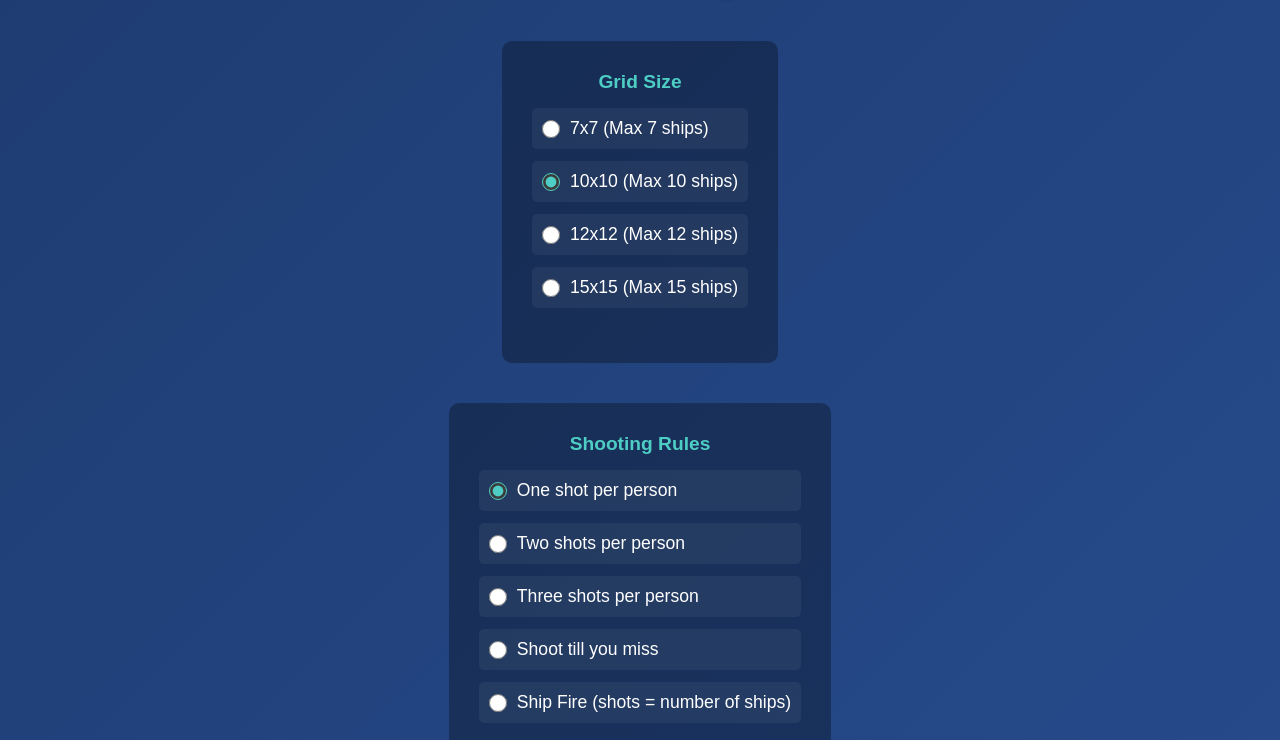
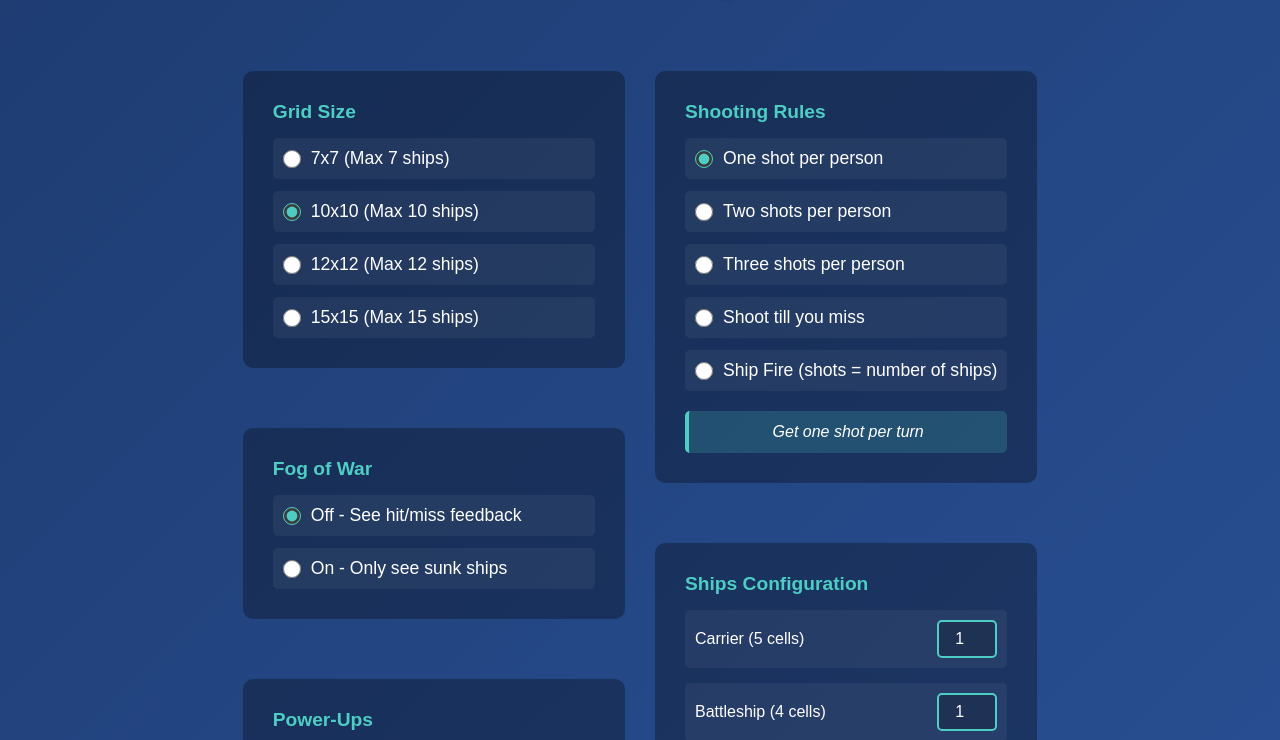
Before and after one commit to Frost-Levi/BattleShip, a plain HTML site: page Home.html in a window 1280 px wide. Both pictures are taken after a click on the button "SETTINGS". Shown: the part 60-800 px from the top of the page. Drawn offline with Linux system fonts and the light colour scheme.

Commit message:
Settingfs ui

```diff
--- a/Home.css
+++ b/Home.css
@@ -461,6 +461,11 @@ h3 {
         align-items: center;
     }
 
+    .settings-wrapper {
+        grid-template-columns: 1fr;
+        gap: 20px;
+    }
+
     h1 {
         font-size: 2.5rem;
     }
@@ -485,18 +490,41 @@ h3 {
     background-color: rgba(0, 0, 0, 0.3);
     padding: 30px;
     border-radius: 10px;
-    max-width: 500px;
     margin: 20px 0;
 }
 
+.settings-wrapper {
+    display: grid;
+    grid-template-columns: 1fr 1fr;
+    gap: 30px;
+    margin: 30px 0;
+    max-width: 1200px;
+    margin-left: auto;
+    margin-right: auto;
+}
+
+.settings-left,
+.settings-right {
+    display: flex;
+    flex-direction: column;
+    gap: 20px;
+}
+
+.settings-buttons {
+    display: flex;
+    justify-content: center;
+    gap: 15px;
+    margin-top: 30px;
+}
+
 .setting-group {
-    margin-bottom: 25px;
+    margin-bottom: 0;
 }
 
 .setting-group h3 {
     color: #4ecdc4;
     margin-bottom: 15px;
-    text-align: center;
+    text-align: left;
 }
 
 .option-group {
--- a/Home.html
+++ b/Home.html
@@ -17,6 +17,8 @@
     <!-- Settings Screen -->
     <div id="settings-screen" class="screen">
         <h2>Game Settings</h2>
+        <div class="settings-wrapper">
+            <div class="settings-left">
                 <div class="settings-container">
                     <div class="setting-group">
                         <h3>Grid Size</h3>
@@ -40,6 +42,41 @@
                         </div>
                     </div>
                 </div>
+
+                <div class="settings-container">
+                    <div class="setting-group">
+                        <h3>Fog of War</h3>
+                        <div class="option-group">
+                            <label>
+                                <input type="radio" name="fogOfWar" value="off" checked>
+                                <span>Off - See hit/miss feedback</span>
+                            </label>
+                            <label>
+                                <input type="radio" name="fogOfWar" value="on">
+                                <span>On - Only see sunk ships</span>
+                            </label>
+                        </div>
+                    </div>
+                </div>
+
+                <div class="settings-container">
+                    <div class="setting-group">
+                        <h3>Power-Ups</h3>
+                        <div class="option-group">
+                            <label>
+                                <input type="radio" name="powerUps" value="off" checked>
+                                <span>Off - No power-ups</span>
+                            </label>
+                            <label>
+                                <input type="radio" name="powerUps" value="on">
+                                <span>On - Enable power-ups</span>
+                            </label>
+                        </div>
+                    </div>
+                </div>
+            </div>
+
+            <div class="settings-right">
                 <div class="settings-container">
                     <div class="setting-group">
                         <h3>Shooting Rules</h3>
@@ -65,42 +102,13 @@
                                 <span>Ship Fire (shots = number of ships)</span>
                             </label>
                         </div>
-            </div>
                         <p id="rule-description" class="rule-description">Get one shot per turn</p>
                     </div>
+                </div>
+
                 <div class="settings-container">
                     <div class="setting-group">
-                <h3>Fog of War</h3>
-                <div class="option-group">
-                    <label>
-                        <input type="radio" name="fogOfWar" value="off" checked>
-                        <span>Off - See hit/miss feedback</span>
-                    </label>
-                    <label>
-                        <input type="radio" name="fogOfWar" value="on">
-                        <span>On - Only see sunk ships</span>
-                    </label>
-                </div>
-            </div>
-        </div>
-        <div class="settings-container">
-            <div class="setting-group">
-                <h3>Power-Ups</h3>
-                <div class="option-group">
-                    <label>
-                        <input type="radio" name="powerUps" value="off" checked>
-                        <span>Off - No power-ups</span>
-                    </label>
-                    <label>
-                        <input type="radio" name="powerUps" value="on">
-                        <span>On - Enable power-ups</span>
-                    </label>
-                </div>
-            </div>
-        </div>
-        <div class="settings-container">
-            <div class="setting-group">
-                <h3>Ships</h3>
+                        <h3>Ships Configuration</h3>
                         <div class="ships-config-group">
                             <div class="ship-config-item">
                                 <label>Carrier (5 cells)</label>
@@ -127,7 +135,12 @@
                         <p id="ship-error-message" class="ship-error-message" style="display: none;">Invalid Settings - Please fix them</p>
                     </div>
                 </div>
+            </div>
+        </div>
+
+        <div class="settings-buttons">
             <button id="back-to-welcome-btn" class="main-btn">Back</button>
+        </div>
     </div>
 
     <!-- Player Turn Screen (Blank with Play Button) -->
```
Lines whose indentation alone changed are shown as unchanged.
